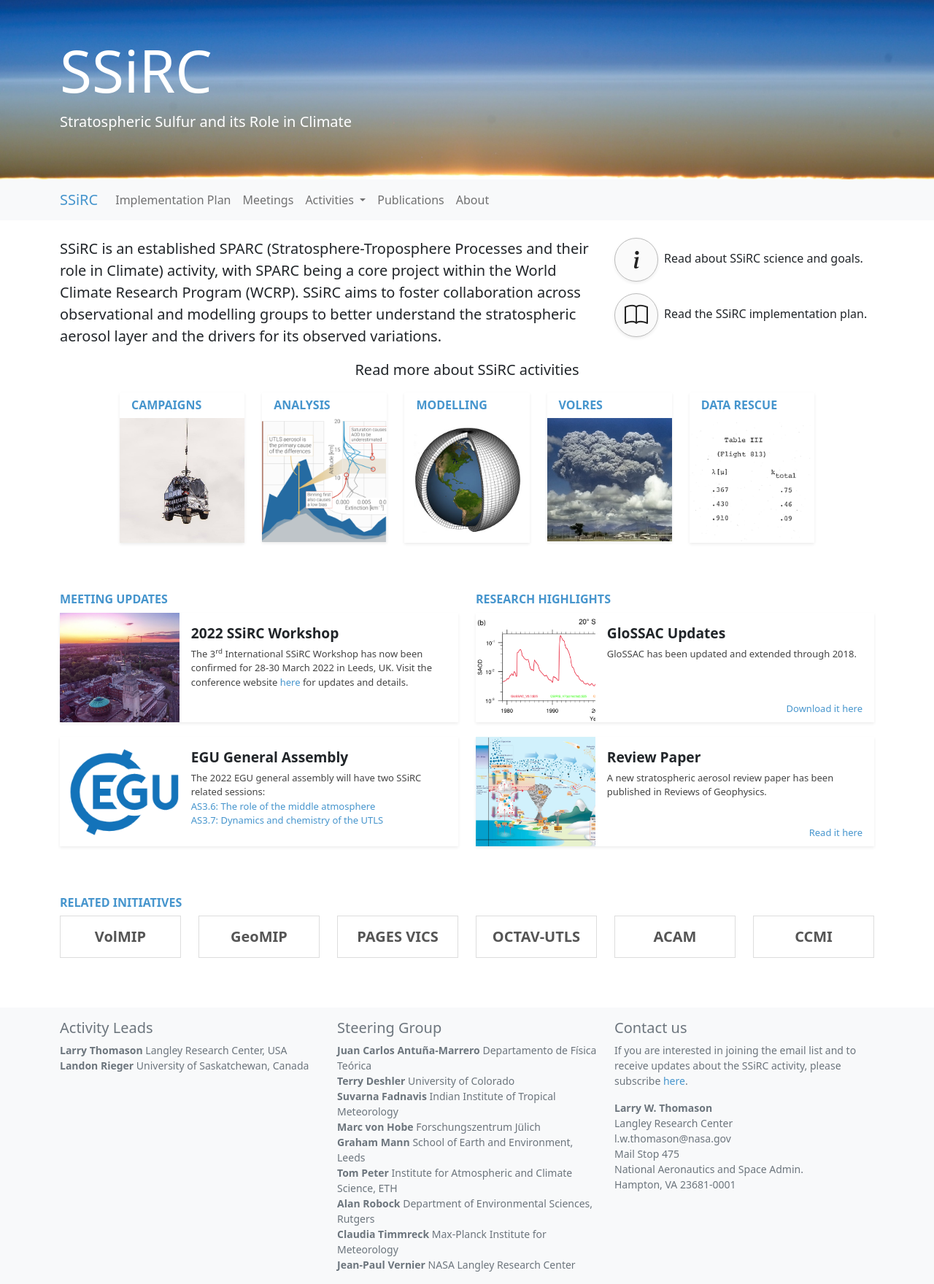
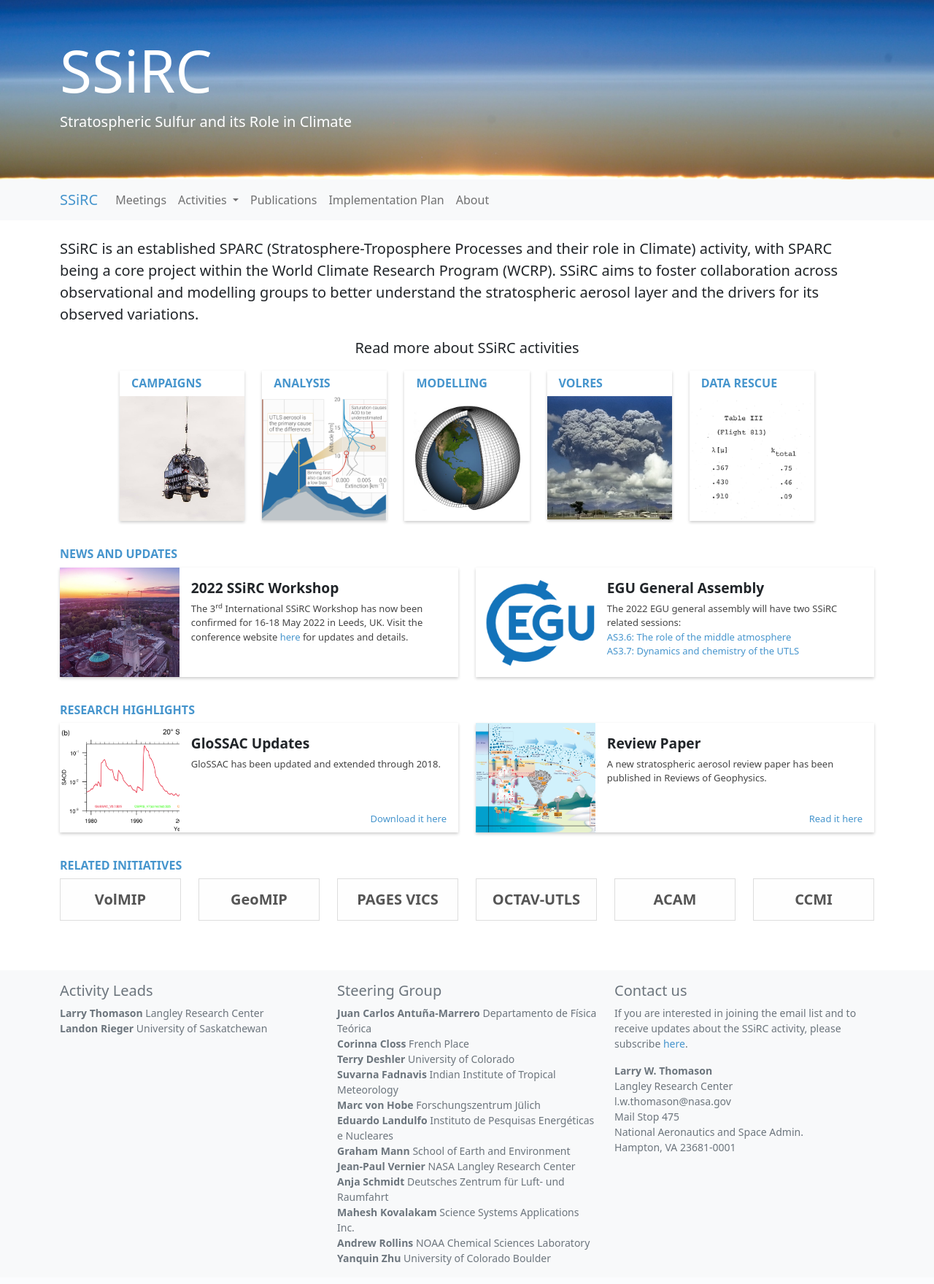
Before and after one commit to LandonRieger/ssirc-website, a Flask app: page / in a window 1280 px wide. Shown: the whole page at 73% size. After the commit the page ends 1734 px from the top, so only its background shows below. Run offline with Flask 2, Linux system fonts and the light colour scheme; some libraries are stand-ins or nearby versions.

Commit message:
layout updates

```diff
--- a/website/static/css/website.css
+++ b/website/static/css/website.css
@@ -101,7 +101,7 @@
 
 .card-link {
     border: 1px solid #dddddd;
-    background-color: #ffffff;
+    background-color: #fefefe;
 }
 
 .card-link h5{
@@ -111,7 +111,7 @@
 }
 
 .col-sidebar {
-    background-color: #f5f1ed;
+    background-color: #ffffff;
 }
 
 .list-group-item {
@@ -280,3 +280,7 @@
     text-decoration: none;
     line-height: 0;
 }
+
+.shadow-sm {
+box-shadow: 0 .125rem .25rem rgba(0,0,0,.2) !important;
+}
--- a/website/templates/highlights.html
+++ b/website/templates/highlights.html
@@ -1,7 +1,12 @@
+
+<div class="col">
 {{ post("GloSSAC Updates",
     'GloSSAC has been updated and extended through 2018.',
         'glossac-v2.png', 'Download it here', 'https://asdc.larc.nasa.gov/project/GloSSAC/GloSSAC_2.0') }}
+</div>
 
+<div class="col">
 {{ post("Review Paper",
     'A new stratospheric aerosol review paper has been published in Reviews of Geophysics.',
         'kremser.jpg', 'Read it here', "https://agupubs.onlinelibrary.wiley.com/doi/10.1002/2015RG000511") }}
+</div>
--- a/website/templates/index.html
+++ b/website/templates/index.html
@@ -3,57 +3,65 @@
 {% block content %}
 
     <div class="row mt-4">
-        <div class="col-lg-8 col-md-7 col-sm-6">
+{#        <div class="col-lg-8 col-md-7 col-sm-6">#}
             <p class="lead">
                 <strong>SSiRC</strong> is an established SPARC (Stratosphere-Troposphere Processes and their role in Climate) activity,
                 with SPARC being a core project within the World Climate Research Program (WCRP). SSiRC aims to foster
                 collaboration across observational and modelling groups to better understand the stratospheric aerosol
                 layer and the drivers for its observed variations.
             </p>
-        </div>
-        <div class="col-lg-4 col-md-5 col-sm-6">
-            <div class="row mb-2">
-                <div class="col-12 d-flex justify-content-start mb-2">
-                    <a href="{{ url_for('about') }}" style="text-decoration: none">
-                        <div class="glyphicon-ring align-middle shadow-sm">
-                            <i class="glyphicon bi bi-info-lg"></i>
-                        </div>
-                    </a>
-                    <div class="align-middle pt-3 ps-2" style="display: inline-block">Read about SSiRC science and goals.</div>
-                </div>
-                <div class="col-12 d-flex justify-content-start mt-2 mb-2">
-                    <a href="{{ url_for('implementation') }}" style="text-decoration: none">
-                        <div class="glyphicon-ring align-middle shadow-sm">
-                            <i class="bi bi-book"></i>
-                        </div>
-                    </a>
-                    <div class="align-middle pt-3 ps-2" style="display: inline-block">Read the SSiRC implementation plan.</div>
-                </div>
-            </div>
-        </div>
+{#        </div>#}
+{#        <div class="col-lg-4 col-md-5 col-sm-6">#}
+{#            <div class="row mb-2">#}
+{#                <div class="col-12 d-flex justify-content-start mb-2">#}
+{#                    <a href="{{ url_for('about') }}" style="text-decoration: none">#}
+{#                        <div class="glyphicon-ring align-middle shadow-sm">#}
+{#                            <i class="glyphicon bi bi-info-lg"></i>#}
+{#                        </div>#}
+{#                    </a>#}
+{#                    <div class="align-middle pt-3 ps-2" style="display: inline-block">Read about SSiRC science and goals.</div>#}
+{#                </div>#}
+{#                <div class="col-12 d-flex justify-content-start mt-2 mb-2">#}
+{#                    <a href="{{ url_for('implementation') }}" style="text-decoration: none">#}
+{#                        <div class="glyphicon-ring align-middle shadow-sm">#}
+{#                            <i class="bi bi-book"></i>#}
+{#                        </div>#}
+{#                    </a>#}
+{#                    <div class="align-middle pt-3 ps-2" style="display: inline-block">Read the SSiRC implementation plan.</div>#}
+{#                </div>#}
+{#            </div>#}
+{#        </div>#}
     </div>
-    <div class="row justify-content-center mb-5">
+    <div class="row justify-content-center mb-3">
         {% include 'activities/overview.html' %}
     </div>
 
     {#    <hr>#}
-    <div class="row mb-5">
-        <div class="col-lg-6 col-sm-12">
+    {#    <div class="row mb-5">#}
+    {#        <div class="col-lg-6 col-sm-12">#}
+    {#            <h3 class="landing-header">Meeting Updates</h3>#}
+    {#            {% include 'news.html' %}#}
+    {#        </div>#}
+    {#        <div class="col-lg-6 col-sm-12">#}
+    <h3 class="landing-header">News and Updates</h3>
+        <div class="row row-cols-lg-2 row-cols-md-2 row-cols-sm-2 mb-3">
+            {#        <div class="col-lg-6 col-sm-12">#}
             {#            <div class="row">#}
-            <h3 class="landing-header">Meeting Updates</h3>
             {% include 'news.html' %}
+            {#        </div>#}
         </div>
-        <div class="col-lg-6 col-sm-12">
-            <h3 class="landing-header">Research Highlights</h3>
-            {% include 'highlights.html' %}
-            {#            </div>#}
-        </div>
+{#    </div>#}
+
+    <h3 class="landing-header">Research Highlights</h3>
+    <div class="row row-cols-lg-2 row-cols-md-2 row-cols-sm-2 mb-3">
+        {% include 'highlights.html' %}
     </div>
 
     <h3 class="landing-header">Related Initiatives</h3>
     <div class="row row-cols-lg-6 row-cols-md-3 row-cols-sm-2">
-            {% include 'related.html' %}
+        {% include 'related.html' %}
     </div>
+
     {#    </div>#}
 
     {#    <div class="row">#}
--- a/website/templates/layout.html
+++ b/website/templates/layout.html
@@ -50,7 +50,7 @@
 </div>
 
 {#<div class="container">#}
-<nav class="navbar navbar-expand-lg navbar-light bg-light mb-3 py-lg-2 py-md-3 py-sm-3">
+<nav class="navbar navbar-expand-lg navbar-light bg-light mb-0 py-lg-2 py-md-3 py-sm-3">
     <div class="container">
         <a class="navbar-brand" href="{{ url_for('index') }}">SSiRC</a>
         <button class="navbar-toggler" type="button" data-bs-toggle="collapse"
@@ -60,9 +60,6 @@
         </button>
         <div class="collapse navbar-collapse" id="navbarSupportedContent">
             <ul class="navbar-nav me-auto mb-2 mb-lg-0">
-                <li class="nav-item">
-                    <a class="nav-link" href="{{ url_for('implementation') }}">Implementation Plan</a>
-                </li>
                 <li class="nav-item">
                     <a class="nav-link" href="{{ url_for('meetings') }}">Meetings</a>
                 </li>
@@ -83,6 +80,9 @@
                     <a class="nav-link" href="{{ url_for('publications') }}">Publications</a>
                 </li>
                 <li class="nav-item">
+                    <a class="nav-link" href="{{ url_for('implementation') }}">Implementation Plan</a>
+                </li>
+                <li class="nav-item">
                     <a class="nav-link" href="{{ url_for('about') }}">About</a>
                 </li>
             </ul>
@@ -90,8 +90,20 @@
     </div>
 </nav>
 
-<div class="container-md">
-    <div id="content">{% block content %}{% endblock %}</div>
+<div class="container">
+{#    <div class="row">#}
+{#        <div class="col-12 pt-4">#}
+            <div id="content">{% block content %}{% endblock %}</div>
+{#        </div>#}
+        {#    </div>#}
+{#        <div class="col-4 col-sidebar pt-4">#}
+            {#        <div class="col-lg-6 col-sm-12">#}
+            {#            <div class="row">#}
+{#            <h3 class="landing-header">News and Updates</h3>#}
+{#            {% include 'news.html' %}#}
+            {#        </div>#}
+{#        </div>#}
+{#    </div>#}
 </div>
 
 <footer class="text-center text-lg-start bg-light text-muted mt-5 p-3 small">
@@ -99,20 +111,23 @@
         <div class="row">
             <div class="col">
                 <h5>Activity Leads</h5>
-                {{ person("Larry Thomason", "Langley Research Center, USA") }}
-                {{ person("Landon Rieger", "University of Saskatchewan, Canada") }}
+                {{ person("Larry Thomason", "Langley Research Center") }}
+                {{ person("Landon Rieger", "University of Saskatchewan") }}
             </div>
             <div class="col">
                 <h5>Steering Group</h5>
                 {{ person("Juan Carlos Antuña-Marrero", "Departamento de Física Teórica") }}
+                {{ person("Corinna Closs", "French Place") }}
                 {{ person("Terry Deshler", "University of Colorado") }}
                 {{ person("Suvarna Fadnavis", "Indian Institute of Tropical Meteorology") }}
                 {{ person("Marc von Hobe", "Forschungszentrum Jülich") }}
-                {{ person("Graham Mann", "School of Earth and Environment, Leeds") }}
-                {{ person("Tom Peter", "Institute for Atmospheric and Climate Science, ETH") }}
-                {{ person("Alan Robock", "Department of Environmental Sciences, Rutgers") }}
-                {{ person("Claudia Timmreck", "Max-Planck Institute for Meteorology") }}
+                {{ person("Eduardo Landulfo", "Instituto de Pesquisas Energéticas e Nucleares") }}
+                {{ person("Graham Mann", "School of Earth and Environment") }}
                 {{ person("Jean-Paul Vernier", "NASA Langley Research Center") }}
+                {{ person("Anja Schmidt", "Deutsches Zentrum für Luft- und Raumfahrt") }}
+                {{ person("Mahesh Kovalakam", "Science Systems Applications Inc.") }}
+                {{ person("Andrew Rollins", "NOAA Chemical Sciences Laboratory") }}
+                {{ person("Yanquin Zhu", "University of Colorado Boulder") }}
             </div>
             <div class="col">
                 <h5>Contact us</h5>
--- a/website/templates/meetings.html
+++ b/website/templates/meetings.html
@@ -3,7 +3,7 @@
 {% block sidebar %}
     <h5>Meeting history</h5>
     <ul class="nav flex-column">
-        <li class="nav-item"><a class="nav-link" href="#virtual">Mar. 2022</a></li>
+        <li class="nav-item"><a class="nav-link" href="#virtual">May. 2022</a></li>
         <li class="nav-item"><a class="nav-link" href="#virtual">Sept. 2021</a></li>
         <li class="nav-item"><a class="nav-link" href="#chapman">March 2018</a></li>
         <li class="nav-item"><a class="nav-link" href="#measurement">Sept. 2017</a></li>
@@ -16,7 +16,7 @@
     <h1>Meetings</h1>
     <h2 id="leeds">2022 SSiRC Workshop</h2>
     <p class="fw-light fst-italic">March 2022, Leeds, UK</p>
-    The 3<sup>rd</sup> International SSiRC Workshop has now been confirmed for 28-30 March 2022 in
+    The 3<sup>rd</sup> International SSiRC Workshop has now been confirmed for 16-18 May 2022 in
     Leeds, UK. Visit the conference website
     <a href="https://eu.eventscloud.com/ehome/200197691/home/">here</a> for updates and details.
     <p>
--- a/website/templates/news.html
+++ b/website/templates/news.html
@@ -1,9 +1,12 @@
+
+<div class="col">
 {{ post("2022 SSiRC Workshop",
-    'The 3<sup>rd</sup> International SSiRC Workshop has now been confirmed for 28-30 March 2022 in
+    'The 3<sup>rd</sup> International SSiRC Workshop has now been confirmed for 16-18 May 2022 in
         Leeds, UK. Visit the conference website
         <a href="https://eu.eventscloud.com/ehome/200197691/home/">here</a> for updates and details.',
         'leeds.jpg') }}
-
+</div>
+<div class="col">
 {{ post("EGU General Assembly",
     '''The 2022 EGU general assembly will have two SSiRC related sessions:
         <br>
@@ -13,3 +16,4 @@
             <a href="https://meetingorganizer.copernicus.org/EGU22/session/43872">
                 AS3.7:  Dynamics and chemistry of the UTLS</a>''',
         'egu-logo.png') }}
+</div>
```
Also changed, not shown: website/templates/implementation.html (+12 -8 lines).
